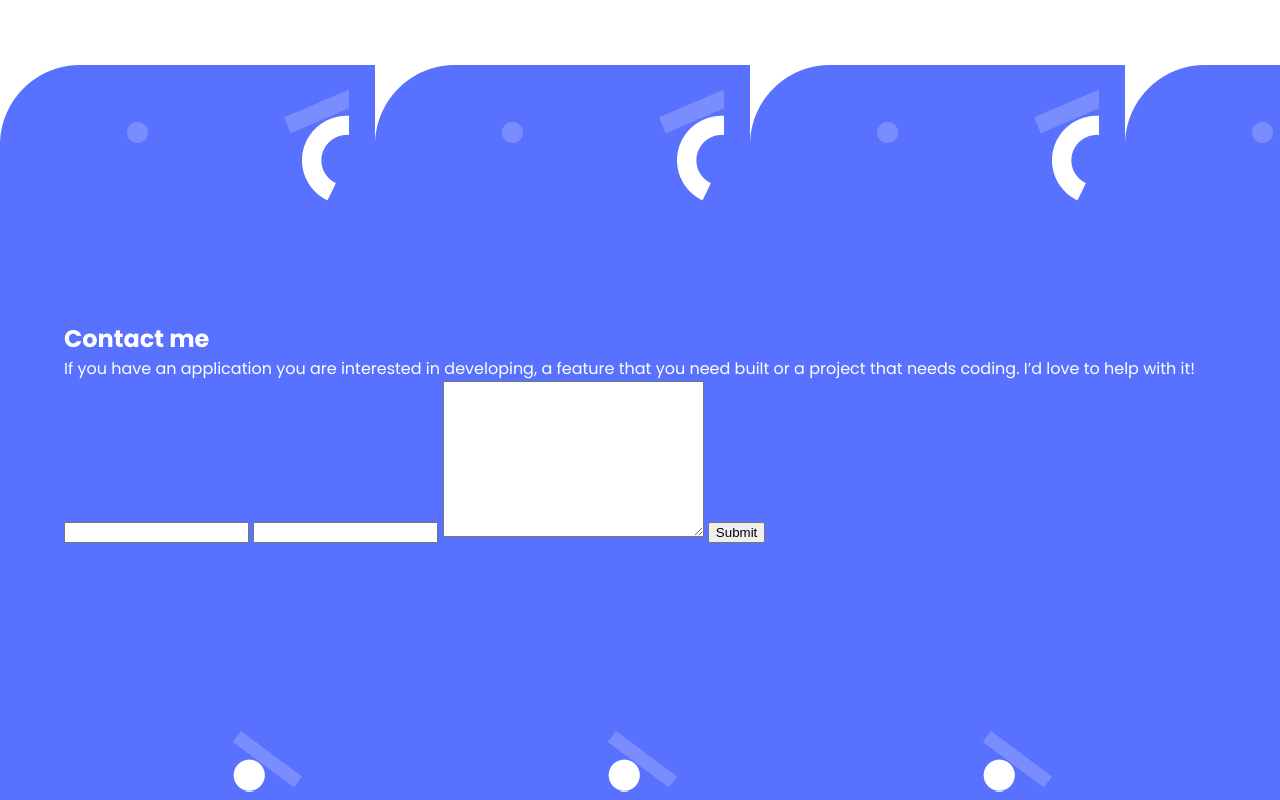
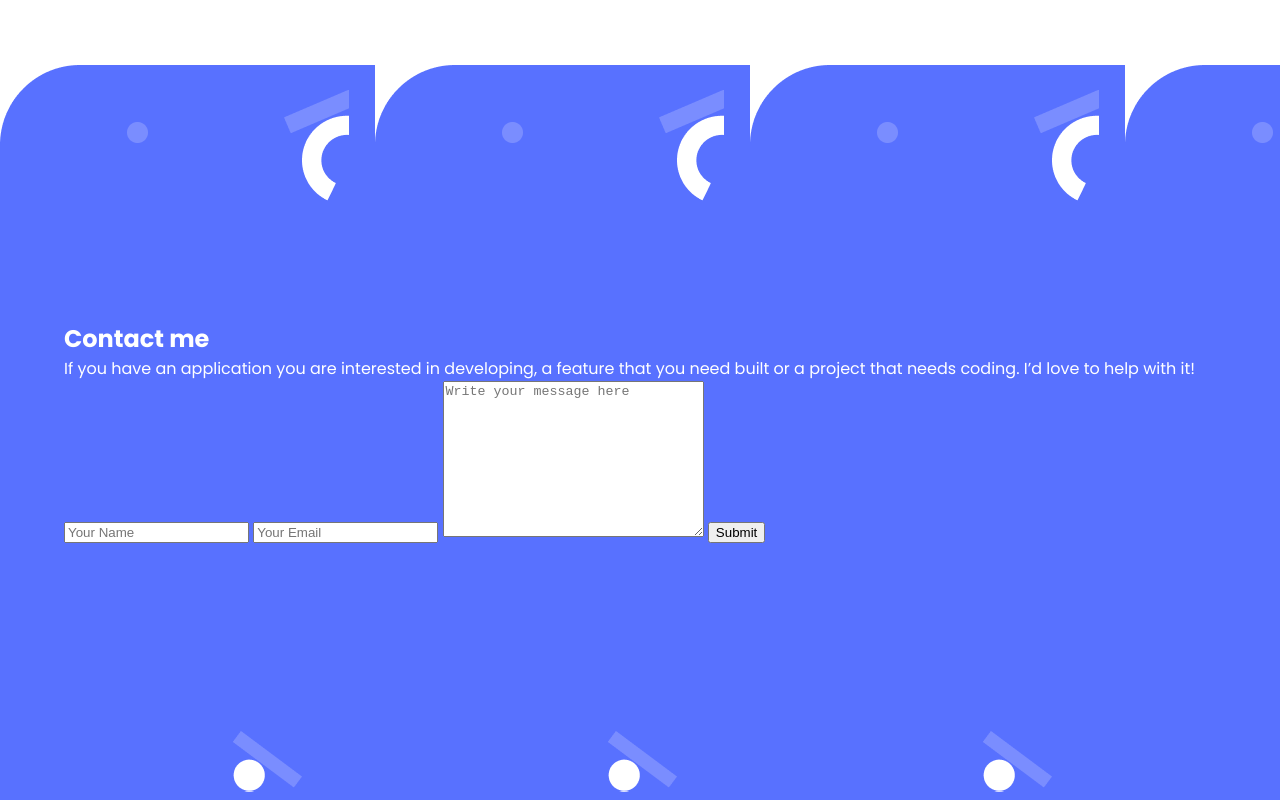
Before and after one commit to alvaroiporre/My-Portfolio, a website: page index.html in a window 1280 px wide. Shown: the part 4301-5101 px from the top of the page. Drawn offline with Linux system fonts and the light colour scheme.

Commit message:
Complete contact form

```diff
--- a/index.html
+++ b/index.html
@@ -217,9 +217,9 @@
             <p>If you have an application you are interested in developing, a feature that you need built or a project that needs coding.
                 I’d love to help with it!</p>
             <form class="footer_form" action="https://formspree.io/f/xvonwpnd" method="POST">
-                <input type="text" id="name" name="name" class="input">
-                <input type="email" id="email" name="email" class="input">
-                <textarea name="message" id="message" cols="30" rows="10" class="input"></textarea>
+                <input type="text" id="name" name="name" class="input" placeholder="Your Name">
+                <input type="email" id="email" name="email" class="input" placeholder="Your Email">
+                <textarea name="message" id="message" cols="30" rows="10" class="input" placeholder="Write your message here"></textarea>
                 <input type="submit">
             </form>
         </section>
```
